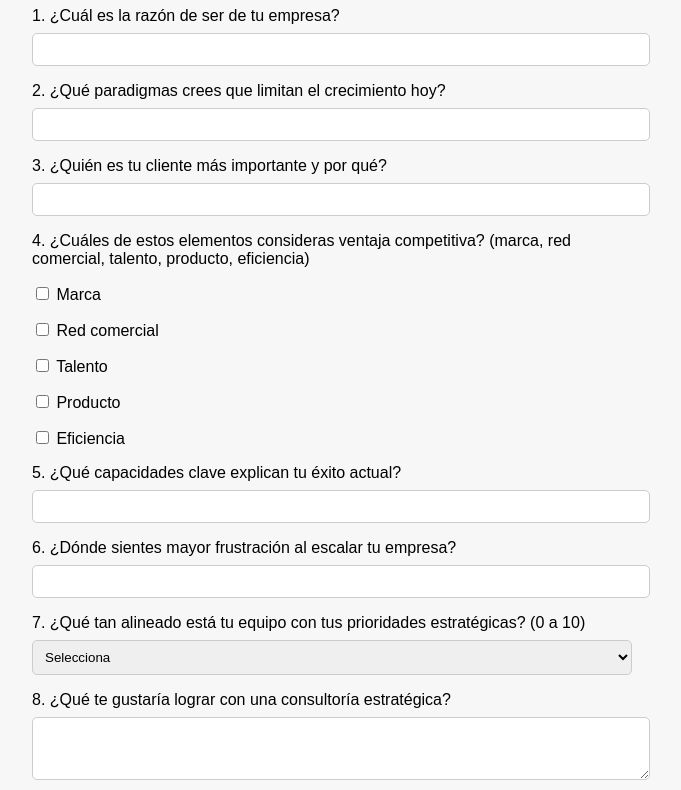
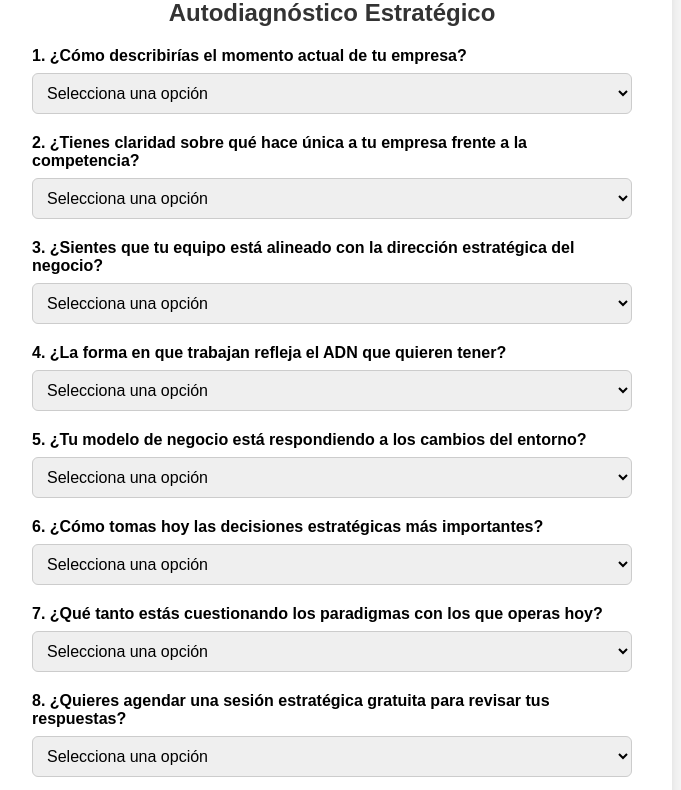
Before and after one commit to OutliersFrancisco/autodiagnostico, a plain HTML site: page index.html in a window 1280 px wide. Shown: the part 121-911 px from the top of the page, without its empty margins (308-989 px from the left). Drawn offline with Linux system fonts and the light colour scheme.

Commit message:
Update index.html

```diff
--- a/index.html
+++ b/index.html
@@ -1,121 +1,188 @@
 <!DOCTYPE html>
 <html lang="es">
 <head>
-  <meta charset="UTF-8">
+  <meta charset="UTF-8" />
+  <meta name="viewport" content="width=device-width, initial-scale=1.0"/>
   <title>Autodiagnóstico</title>
   <style>
     body {
       font-family: Arial, sans-serif;
+      background: #f4f4f4;
+      margin: 0;
+      padding: 0;
+    }
+    #form-container {
       max-width: 600px;
-      margin: 2rem auto;
-      padding: 1rem;
-      background: #f7f7f7;
-      border-radius: 10px;
+      margin: 60px auto;
+      background: white;
+      padding: 40px;
+      border-radius: 12px;
+      box-shadow: 0 0 10px rgba(0,0,0,0.1);
     }
-    h1 {
+    h2 {
       text-align: center;
-      color: #007bff;
+      color: #333;
+    }
+    .question {
+      margin-bottom: 20px;
     }
     label {
-      display: block;
-      margin: 1rem 0 0.5rem;
+      font-weight: bold;
     }
-    input[type="text"], select, textarea {
+    select, textarea, button {
       width: 100%;
-      padding: 0.5rem;
-      border-radius: 5px;
+      padding: 10px;
+      margin-top: 8px;
+      border-radius: 6px;
       border: 1px solid #ccc;
+      font-size: 16px;
     }
     button {
-      margin-top: 1.5rem;
-      padding: 0.7rem 1.5rem;
-      background-color: #007bff;
+      background: #007bff;
       color: white;
       border: none;
-      border-radius: 5px;
-      font-size: 1rem;
       cursor: pointer;
     }
     button:hover {
-      background-color: #0056b3;
+      background: #0056b3;
+    }
+    #resultado {
+      margin-top: 30px;
+      padding: 20px;
+      background: #e8f5e9;
+      border-left: 5px solid #4caf50;
+      display: none;
     }
   </style>
 </head>
 <body>
-  <h1>Autodiagnóstico</h1>
-  <form id="autodiagnostico-form">
-    <label for="p1">1. ¿Cuál es la razón de ser de tu empresa?</label>
-    <input type="text" name="p1" id="p1" required>
+  <div id="form-container">
+    <h2>Autodiagnóstico Estratégico</h2>
+    <div id="formulario">
+      <div class="question">
+        <label for="p1">1. ¿Cómo describirías el momento actual de tu empresa?</label>
+        <select id="p1">
+          <option value="">Selecciona una opción</option>
+          <option value="crecimiento">Estamos creciendo con fuerza</option>
+          <option value="estancamiento">Nos sentimos estancados</option>
+          <option value="crisis">Estamos enfrentando una crisis</option>
+        </select>
+      </div>
 
-    <label for="p2">2. ¿Qué paradigmas crees que limitan el crecimiento hoy?</label>
-    <input type="text" name="p2" id="p2" required>
+      <div class="question">
+        <label for="p2">2. ¿Tienes claridad sobre qué hace única a tu empresa frente a la competencia?</label>
+        <select id="p2">
+          <option value="">Selecciona una opción</option>
+          <option value="si">Sí</option>
+          <option value="no">No</option>
+          <option value="parcial">Más o menos</option>
+        </select>
+      </div>
 
-    <label for="p3">3. ¿Quién es tu cliente más importante y por qué?</label>
-    <input type="text" name="p3" id="p3" required>
+      <div class="question">
+        <label for="p3">3. ¿Sientes que tu equipo está alineado con la dirección estratégica del negocio?</label>
+        <select id="p3">
+          <option value="">Selecciona una opción</option>
+          <option value="totalmente">Totalmente</option>
+          <option value="parcialmente">Parcialmente</option>
+          <option value="nada">Nada</option>
+        </select>
+      </div>
 
-    <label>4. ¿Cuáles de estos elementos consideras ventaja competitiva? (marca, red comercial, talento, producto, eficiencia)</label>
-    <label><input type="checkbox" name="p4" value="marca"> Marca</label>
-    <label><input type="checkbox" name="p4" value="red comercial"> Red comercial</label>
-    <label><input type="checkbox" name="p4" value="talento"> Talento</label>
-    <label><input type="checkbox" name="p4" value="producto"> Producto</label>
-    <label><input type="checkbox" name="p4" value="eficiencia"> Eficiencia</label>
+      <div class="question">
+        <label for="p4">4. ¿La forma en que trabajan refleja el ADN que quieren tener?</label>
+        <select id="p4">
+          <option value="">Selecciona una opción</option>
+          <option value="siempre">Siempre</option>
+          <option value="a_veces">A veces</option>
+          <option value="nunca">Nunca</option>
+        </select>
+      </div>
 
-    <label for="p5">5. ¿Qué capacidades clave explican tu éxito actual?</label>
-    <input type="text" name="p5" id="p5" required>
+      <div class="question">
+        <label for="p5">5. ¿Tu modelo de negocio está respondiendo a los cambios del entorno?</label>
+        <select id="p5">
+          <option value="">Selecciona una opción</option>
+          <option value="adaptandose">Sí, se adapta rápidamente</option>
+          <option value="le_cuesta">Le cuesta adaptarse</option>
+          <option value="desactualizado">Está desactualizado</option>
+        </select>
+      </div>
 
-    <label for="p6">6. ¿Dónde sientes mayor frustración al escalar tu empresa?</label>
-    <input type="text" name="p6" id="p6" required>
+      <div class="question">
+        <label for="p6">6. ¿Cómo tomas hoy las decisiones estratégicas más importantes?</label>
+        <select id="p6">
+          <option value="">Selecciona una opción</option>
+          <option value="intuitivo">De forma intuitiva</option>
+          <option value="basado_datos">Con base en datos</option>
+          <option value="consenso">Por consenso del equipo</option>
+        </select>
+      </div>
 
-    <label for="p7">7. ¿Qué tan alineado está tu equipo con tus prioridades estratégicas? (0 a 10)</label>
-    <select name="p7" id="p7" required>
-      <option value="">Selecciona</option>
-      <option value="0">0 - Nada alineado</option>
-      <option value="5">5 - Algo alineado</option>
-      <option value="10">10 - Totalmente alineado</option>
-    </select>
+      <div class="question">
+        <label for="p7">7. ¿Qué tanto estás cuestionando los paradigmas con los que operas hoy?</label>
+        <select id="p7">
+          <option value="">Selecciona una opción</option>
+          <option value="frecuente">Lo hacemos frecuentemente</option>
+          <option value="ocasional">Ocasionalmente</option>
+          <option value="nunca">Nunca</option>
+        </select>
+      </div>
 
-    <label for="p8">8. ¿Qué te gustaría lograr con una consultoría estratégica?</label>
-    <textarea name="p8" id="p8" rows="3" required></textarea>
+      <div class="question">
+        <label for="p8">8. ¿Quieres agendar una sesión estratégica gratuita para revisar tus respuestas?</label>
+        <select id="p8">
+          <option value="">Selecciona una opción</option>
+          <option value="si">Sí</option>
+          <option value="no">No por ahora</option>
+        </select>
+      </div>
 
-    <button type="submit">Enviar respuestas</button>
-  </form>
+      <button onclick="enviarFormulario()">Enviar respuestas</button>
+    </div>
+    <div id="resultado"></div>
+  </div>
 
   <script>
-    document.getElementById("autodiagnostico-form").addEventListener("submit", async function (e) {
-      e.preventDefault();
+    const webhookUrl = "https://outliersestrategia.app.n8n.cloud/webhook/autodiagnostico"; // <-- Reemplaza esto con tu URL real de webhook de n8n
+    const linkCalendly = "https://calendly.com/fvega-outliers/-"; // <-- Reemplaza esto por tu link de Calendly
 
-      const form = e.target;
-      const data = {
-        p1: form.elements["p1"].value,
-        p2: form.elements["p2"].value,
-        p3: form.elements["p3"].value,
-        p4: Array.from(form.elements["p4"]).filter(cb => cb.checked).map(cb => cb.value),
-        p5: form.elements["p5"].value,
-        p6: form.elements["p6"].value,
-        p7: form.elements["p7"].value,
-        p8: form.elements["p8"].value
+    async function enviarFormulario() {
+      const respuestas = {
+        p1: document.getElementById('p1').value,
+        p2: document.getElementById('p2').value,
+        p3: document.getElementById('p3').value,
+        p4: document.getElementById('p4').value,
+        p5: document.getElementById('p5').value,
+        p6: document.getElementById('p6').value,
+        p7: document.getElementById('p7').value,
+        p8: document.getElementById('p8').value,
       };
 
       try {
-        const response = await fetch("https://outliersestrategia.app.n8n.cloud/webhook/autodiagnostico", {
-          method: "POST",
-          headers: {
-            "Content-Type": "application/json"
-          },
-          body: JSON.stringify(data)
+        const response = await fetch(webhookUrl, {
+          method: 'POST',
+          headers: { 'Content-Type': 'application/json' },
+          body: JSON.stringify(respuestas),
         });
 
-        const result = await response.json();
-        alert(result.result || "¡Diagnóstico recibido!");
-
-        // Redirige a Calendly luego del envío exitoso
-        window.location.href = "https://calendly.com/fvega-outliers/-";
-
+        const data = await response.json();
+        const resultado = document.getElementById('resultado');
+        resultado.style.display = 'block';
+        resultado.innerHTML = `
+          <p><strong>Resultado:</strong> ${data.result}</p>
+          ${
+            respuestas.p8 === 'si'
+              ? `<p><a href="${linkCalendly}" target="_blank">Agenda tu sesión estratégica aquí</a></p>`
+              : ''
+          }
+        `;
+        document.getElementById('formulario').style.display = 'none';
       } catch (error) {
-        alert("Hubo un error al enviar tus respuestas.");
+        alert('Hubo un error al enviar tus respuestas. Intenta nuevamente.');
         console.error(error);
       }
-    });
+    }
   </script>
 </body>
 </html>
```
